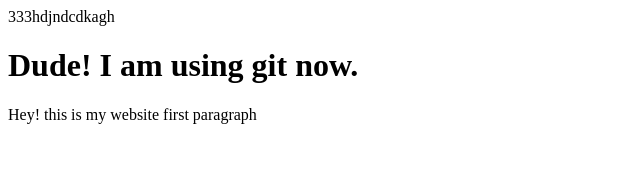
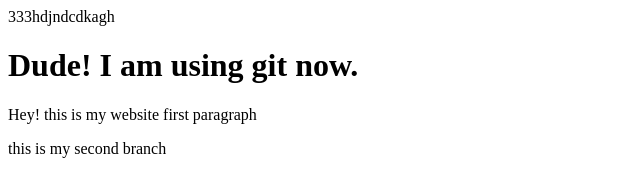
Before and after one commit to Tanvir-c/My-first-website, a plain HTML site: page index.html in a window 1280 px wide. Shown: the whole page, without its empty margins (0-640 px from the left). Drawn offline with Linux system fonts and the light colour scheme.

Commit message:
lerning about second branch

```diff
--- a/index.html
+++ b/index.html
@@ -5,5 +5,6 @@
 <body>
 <h1>Dude! I am using git now.</h1>
 <p>Hey! this is my website first paragraph</p>
+<p>this is my second branch</p>
 </body>
 </html>
```
